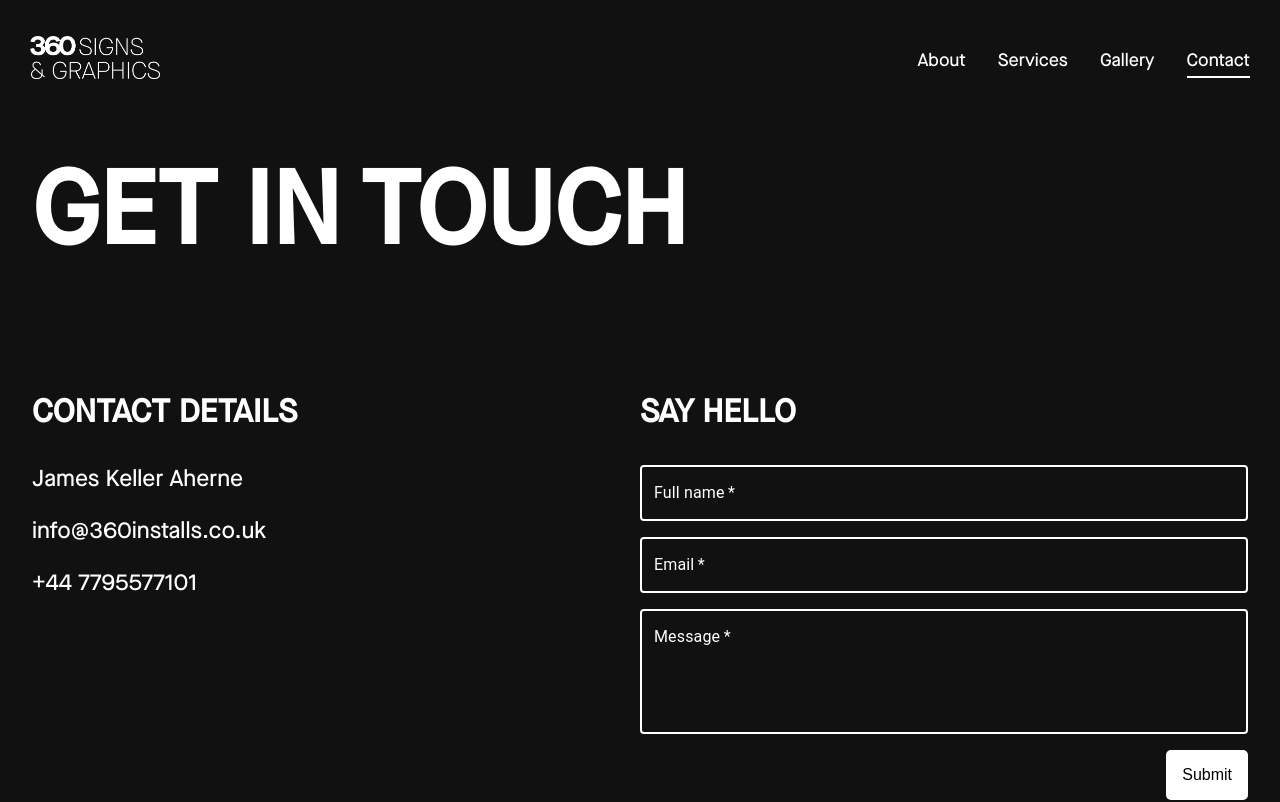
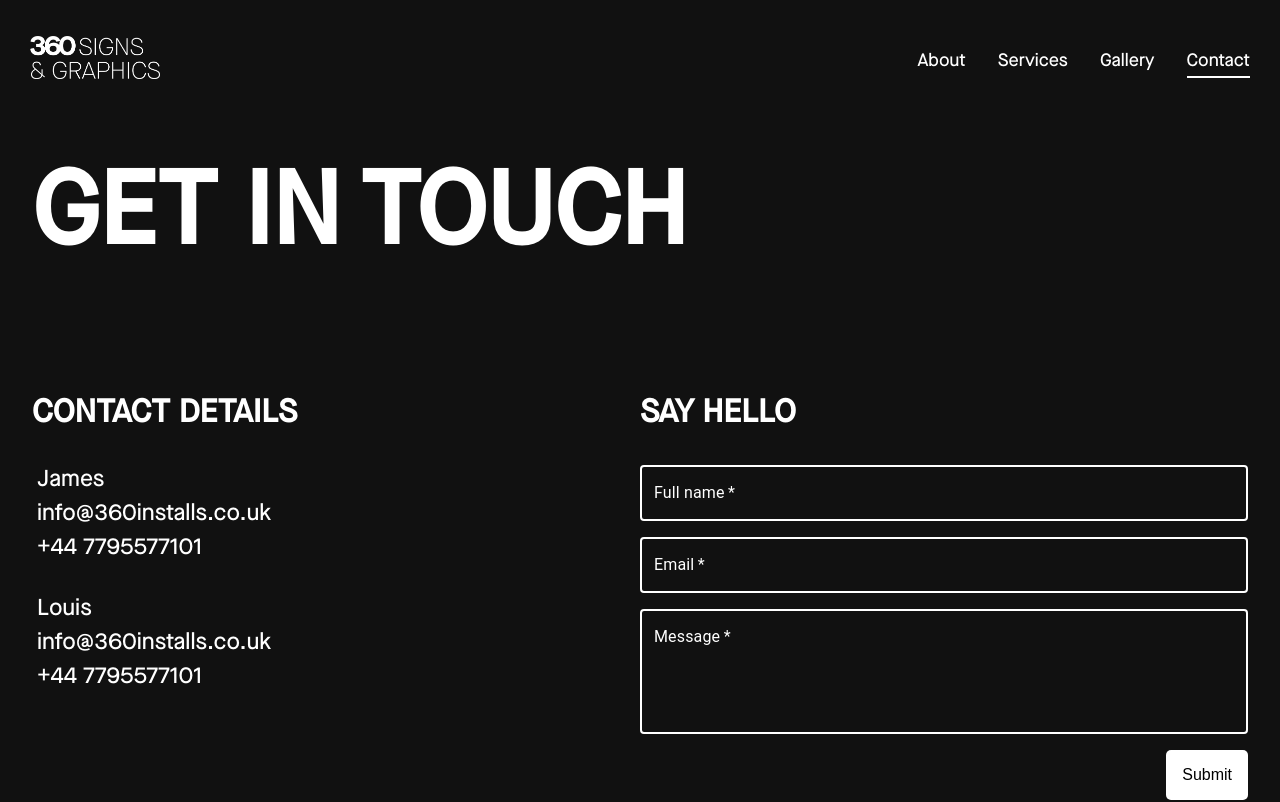
Before and after one commit to Jthomp1993/360-projects, a React (Create React App) app: page /contact in a window 1280 px wide. Shown: the top 802 px of the page. Built offline with nearby package versions, Linux system fonts and the light colour scheme; no server answers.

Commit message:
Update contact page

```diff
--- a/src/components/Header.jsx
+++ b/src/components/Header.jsx
@@ -1,7 +1,5 @@
-import { useContext } from 'react';
-import { motion, useAnimation } from 'framer-motion';
+import { motion } from 'framer-motion';
 import styled from 'styled-components/macro';
-import MainContext from '../context/MainContext';
 import img from '../images/services__background.jpg';
 
 const StyledServicesWrapper = styled.section`
@@ -50,8 +48,6 @@ const StyledContent = styled(motion.div)`
 `
 
 const Header = () => {
-    const { activeButton, setActiveButton } = useContext(MainContext);
-    const animation = useAnimation();
 
     return (
         <StyledServicesWrapper>
--- a/src/components/HomeHeader.jsx
+++ b/src/components/HomeHeader.jsx
@@ -15,7 +15,7 @@ const StyledHeaderContent = styled.div`
 
     h1 {
         margin-top: 7.5rem;
-        font-family: 'maison__light';
+        font-family: 'maison__medium';
         width: 75%;
         line-height: 1.25;
     }
--- a/src/index.css
+++ b/src/index.css
@@ -1,6 +1,11 @@
 @font-face {
     font-family: 'Maison__thin';
     src: url('../public/fonts/MaisonNeue-Thin.otf');
+}
+
+@font-face {
+    font-family: 'Maison__light';
+    src: url('../public/fonts/MaisonNeue-Light.otf');
 }
 
 @font-face {
@@ -11,11 +16,6 @@
 @font-face {
     font-family: 'Maison__demi';
     src: url('../public/fonts/MaisonNeue-Demi.otf');
-}
-
-@font-face {
-    font-family: 'Maison__light';
-    src: url('../public/fonts/MaisonNeue-Light.otf');
 }
 
 @font-face {
--- a/src/pages/Contact.jsx
+++ b/src/pages/Contact.jsx
@@ -66,6 +66,11 @@ const StyledContactContent = styled.div`
         }
         p.details {
             font-size: calc(16px + 5 * ((100vw - 320px) / 680));
+            margin: 5px;
+        }
+
+        .contact__item {
+            margin-bottom: 2rem;
         }
     }
 `
@@ -219,9 +224,16 @@ const Contact = () => {
                 <StyledContentWrapper>
                     <StyledContactContent>
                         <h3>CONTACT DETAILS</h3>
-                        <p className="details">James Keller Aherne</p>
-                        <p className="details">info@360installs.co.uk</p>
-                        <p className="details">+44 7795577101</p>
+                        <div className="contact__item">
+                            <p className="details">James</p>
+                            <p className="details">info@360installs.co.uk</p>
+                            <p className="details">+44 7795577101</p>
+                        </div>
+                        <div className="contact__item">
+                            <p className="details">Louis</p>
+                            <p className="details">info@360installs.co.uk</p>
+                            <p className="details">+44 7795577101</p>
+                        </div>
                     </StyledContactContent>
                     <StyledContactContent>
                         <h3>SAY HELLO</h3>
```
